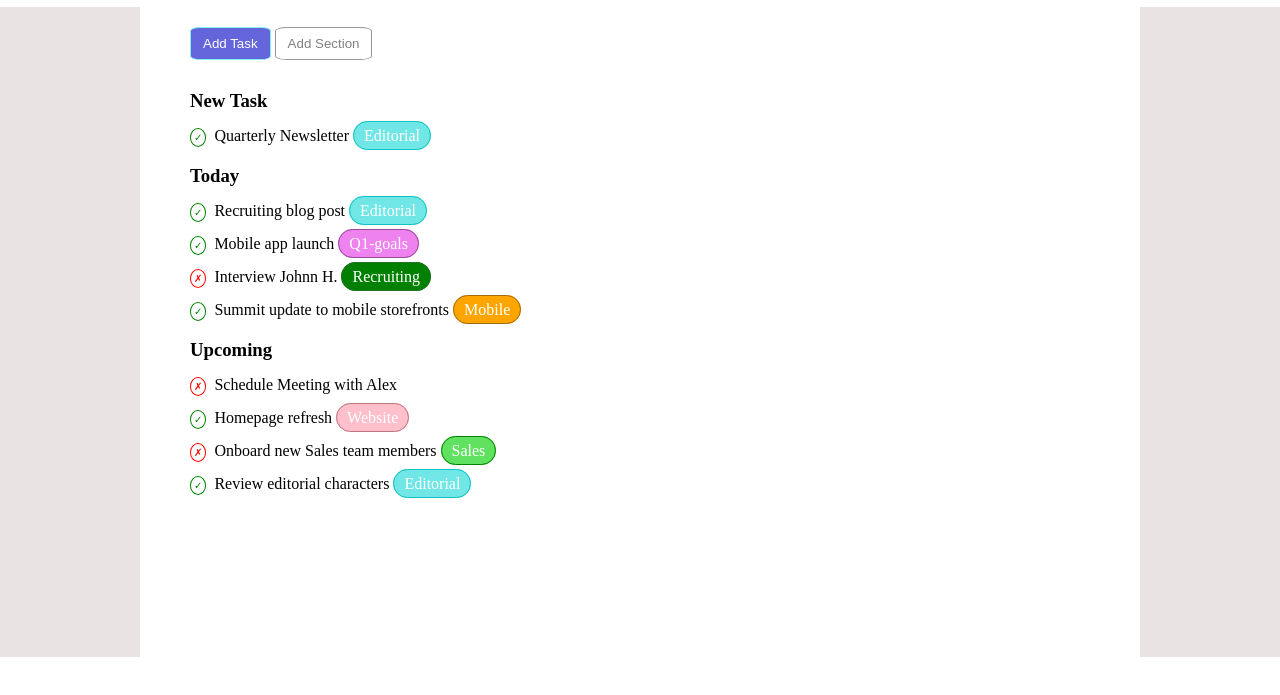
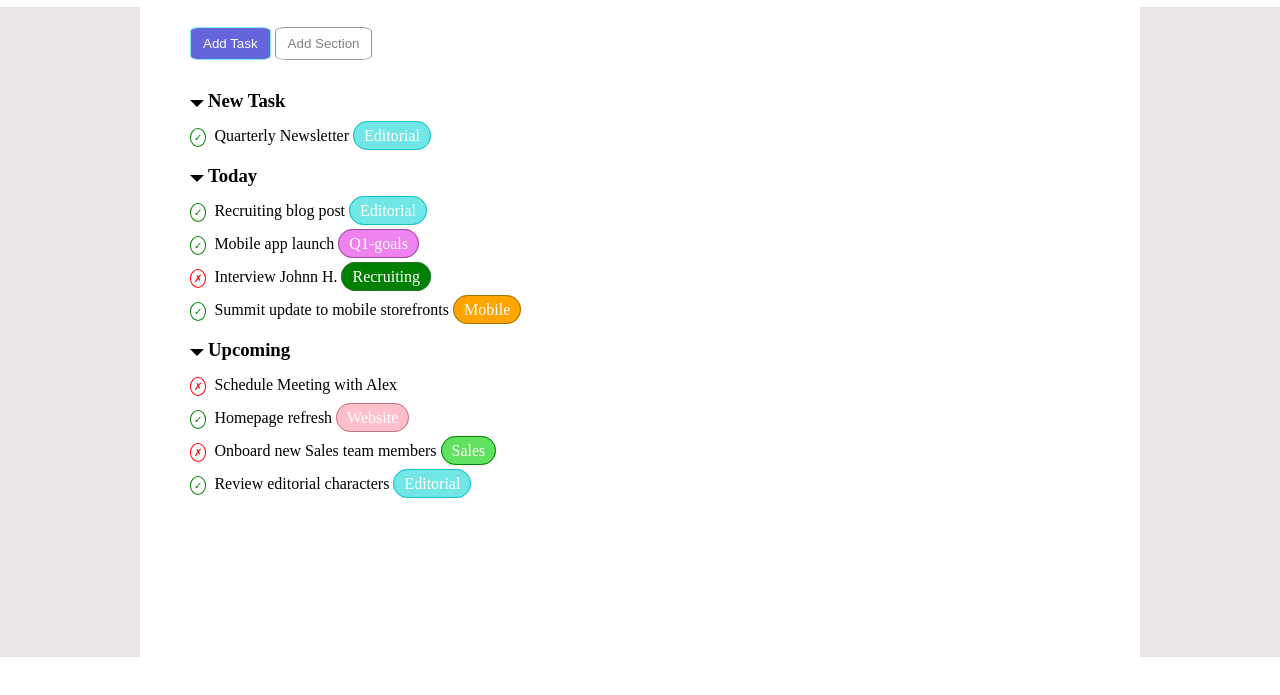
Before and after one commit to vanessabusato9/html-css-toboolist, a plain HTML site: page index.html in a window 1280 px wide. Shown: the part 63-758 px from the top of the page. Drawn offline with Linux system fonts and the light colour scheme.

Commit message:
inserito triangoli

```diff
--- a/index.html
+++ b/index.html
@@ -1,11 +1,13 @@
 <!DOCTYPE html>
 <html lang="en">
+
 <head>
     <meta charset="UTF-8">
     <meta name="viewport" content="width=device-width, initial-scale=1.0">
     <title>html-css-toboolist</title>
     <link rel="stylesheet" href="style.css">
 </head>
+
 <body>
 
     <!--Intestazione-->
@@ -24,6 +26,7 @@
                 </section>
 
                 <section class="new-task">
+                    <span class="triangolo"></span>
                     <h3>New Task</h3>
                     <p class="spazio">
                         <span class="check">&check;</span>
@@ -33,6 +36,7 @@
                 </section>
 
                 <section class="today">
+                    <span class="triangolo"></span>
                     <h3>Today</h3>
                     <p class="spazio">
                         <span class="check">&check;</span>
@@ -60,6 +64,7 @@
                 </section>
 
                 <section class="upcoming">
+                    <span class="triangolo"></span>
                     <h3>Upcoming</h3>
                     <p class="spazio">
                         <span class="cross">&cross;</span>
@@ -87,4 +92,5 @@
     </main>
 
 </body>
+
 </html>
--- a/style.css
+++ b/style.css
@@ -57,10 +57,12 @@ button {
 
 h3 {
     color: black;
+    display: inline-block;
 }
 
 .new-task {
     margin: 30px 0px 20px 50px;
+    display: inline-block;
 }
 
 .today {
@@ -142,3 +144,11 @@ h3 {
 .spazio {
     margin-top: 15px;
 }
+
+.triangolo {
+      border-top: 7px solid black;
+      border-left: 7px solid transparent;
+      border-right: 7px solid transparent;
+      text-align: center;
+      display: inline-block;
+}
```
Lines whose indentation alone changed are shown as unchanged.
